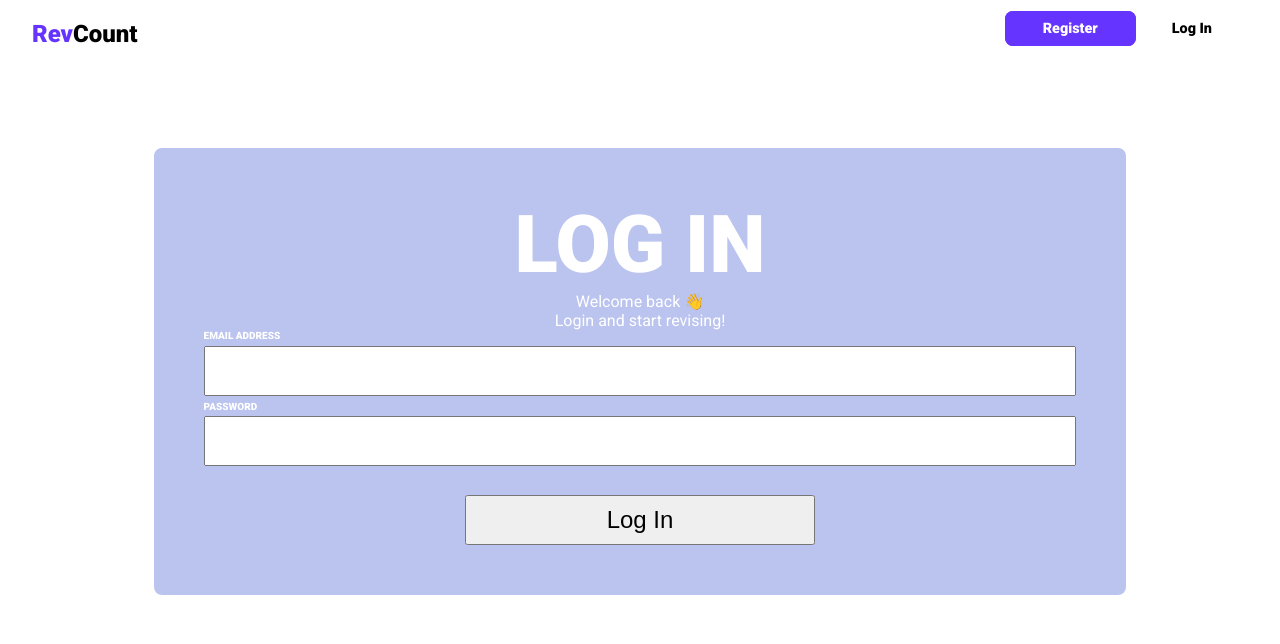
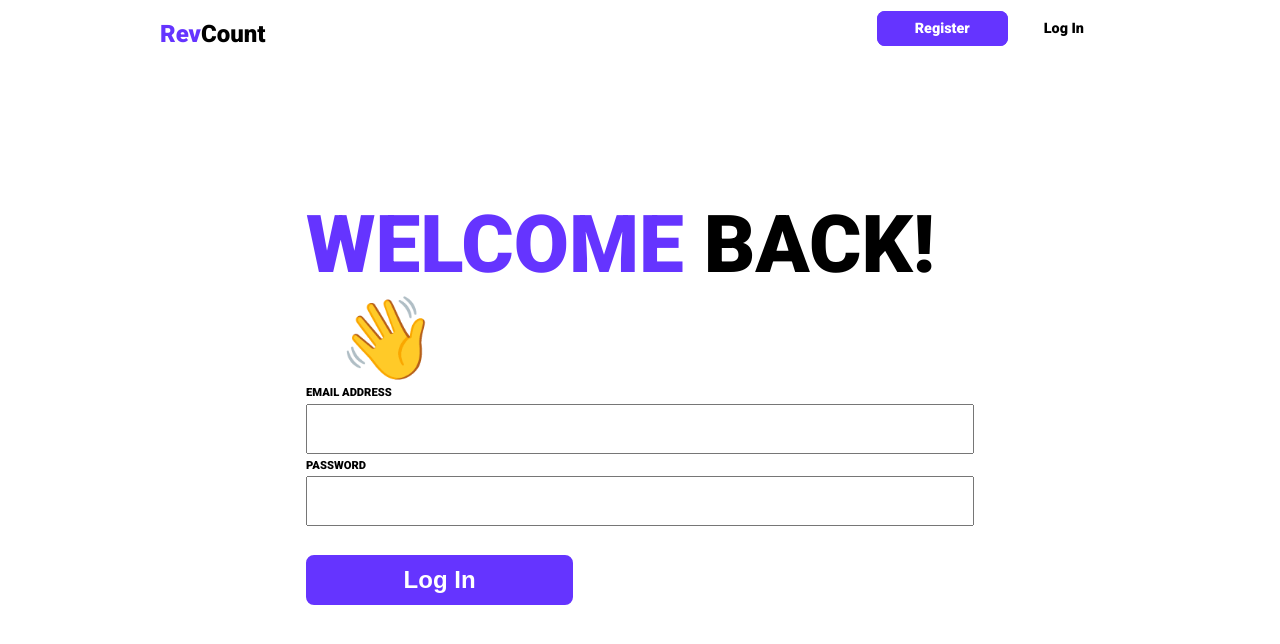
Before and after one commit to matveyclark/revcount-frontend, a React (Create React App) app: page /login in a window 1280 px wide. Shown: the top 644 px of the page. Built offline with nearby package versions, Linux system fonts and the light colour scheme.

Commit message:
Started a regisistration page.

```diff
--- a/src/App.css
+++ b/src/App.css
@@ -20,6 +20,7 @@ body {
 .wrapper {
     width: 95%;
     margin: 0 auto;
+    max-width: 960px;
 }
 
 /* Header component */
@@ -170,15 +171,16 @@ body {
     align-items: center;
     width: 80%;
     margin: 10em auto;
-    background-color: #bbc4ef;
     padding: 5em;
-    border-radius: 8px;
 }
 
 .login--title {
     font-size: 5rem;
-    color: #fff;
     text-transform: uppercase;
+}
+
+.login--wave__icon {
+    margin-left: .4em;
 }
 
 .login--form {
@@ -192,22 +194,23 @@ body {
     height: 50px;
     font-size: 1.5rem;
     margin: .2em 0;
+    padding: 0 .2em;
 }
 
 .login--label {
     text-transform: uppercase;
+    font-size: .7rem;
     font-weight: 900;
-    color: #fff;
-}
-
-.login--subtext {
-    color: #fff;
-    font-size: 1rem;
-    text-align: center;
 }
 
 .login--input__submit {
     width: 40%;
-    margin: 0 auto;
     margin-top: 1em;
+    cursor: pointer;
 }
+
+/* Register Form component */
+
+.register--title {
+    font-size: 5rem;
+}
--- a/src/App.js
+++ b/src/App.js
@@ -4,6 +4,7 @@ import Header from './components/Header'
 import LoginForm from './components/LoginForm'
 import Homepage from './components/Homepage'
 import Dashboard from './components/Dashboard'
+import RegisterForm from './components/RegisterForm'
 import { connect } from 'react-redux'
 import API from './API'
 import './App.css';
@@ -26,6 +27,7 @@ class App extends React.Component {
         <Header />
         <Route exact path="/" component={(props) => <Homepage {...props} />} />
         <Route path="/login" component={(props) => <LoginForm login={this.props.login} {...props} />} />
+        <Route path="/register" component={(props) => <RegisterForm {...props} />} />
         <Route path="/dashboard" component={Dashboard} />
       </Router>
     );
--- a/src/components/Homepage.js
+++ b/src/components/Homepage.js
@@ -15,7 +15,7 @@ export default class Homepage extends Component {
                         <p className="hero--subtitle">
                             A better and more visual way of managing your clients' expectaions about project revisions
                         </p>
-                    </div>
+
                     <EmailInputForm />
                     <div className="hero--list">
                         <p className="hero--list__item"><span role="img" aria-label="brain-emoji">🧠</span> keep clients informed </p>
@@ -23,6 +23,7 @@ export default class Homepage extends Component {
                         <p className="hero--list__item"><span role="img" aria-label="cash-emoji">💸</span> leave scope creep in the past</p>
                         <p className="hero--list__item"><span role="img" aria-label="package-emoji">📦</span> easy delivery</p>
                     </div>
+                    </div>
                 </section>
                 <About />
             </div>
--- a/src/components/LoginForm.js
+++ b/src/components/LoginForm.js
@@ -30,16 +30,13 @@ export default class LoginForm extends Component {
             <section className="login">
                 <div className="wrapper">
                     <div className="form--wrapper">
-                        <h1 className="login--title">Log In</h1>
-                        <p className="login--subtext">
-                            Welcome back <span role="img" aria-label="wave-emoji">👋</span><br /> Login and start revising!
-                        </p>
+                        <h1 className="login--title"><span className="highlight">Welcome </span>Back!<span className="login--wave__icon" role="img" aria-label="wave-emoji">👋</span> </h1>
                         <form onSubmit={this.handleSubmit} className="login--form">
                             <label className="login--label" htmlFor="email">Email address</label>
                             <input onChange={this.handleChange} type="text" name="email" className="login--input"/>
                             <label className="login--label" htmlFor="password">Password</label>
                             <input onChange={this.handleChange} type="password" name="password" className="login--input"/>
-                            <input className="login--input login--input__submit" type="submit" value="Log In" />
+                            <button className="login--input login--input__submit btn btn--register" type="submit">Log In</button>
                         </form>
                     </div>
                 </div>
--- /dev/null
+++ b/src/components/RegisterForm.js
@@ -0,0 +1,26 @@
+import React, { Component } from 'react'
+import { connect } from 'react-redux'
+
+class RegisterForm extends Component {
+    render() {
+        return (
+            <section className="register">
+                <div className="wrapper">
+                    <div className="form--wrapper">
+                        <h1 className="register--title">
+                            <span className="highlight">Hey</span> there! <span role="img" aria-label="wave-emoji">🥳</span>
+                        </h1>
+                    </div>
+                </div>
+            </section>
+        )
+    }
+}
+
+const mapStateToProps = state => {
+    return {
+        starterEmail: state.starterEmail
+    }
+}
+
+export default connect(mapStateToProps)(RegisterForm)
```
